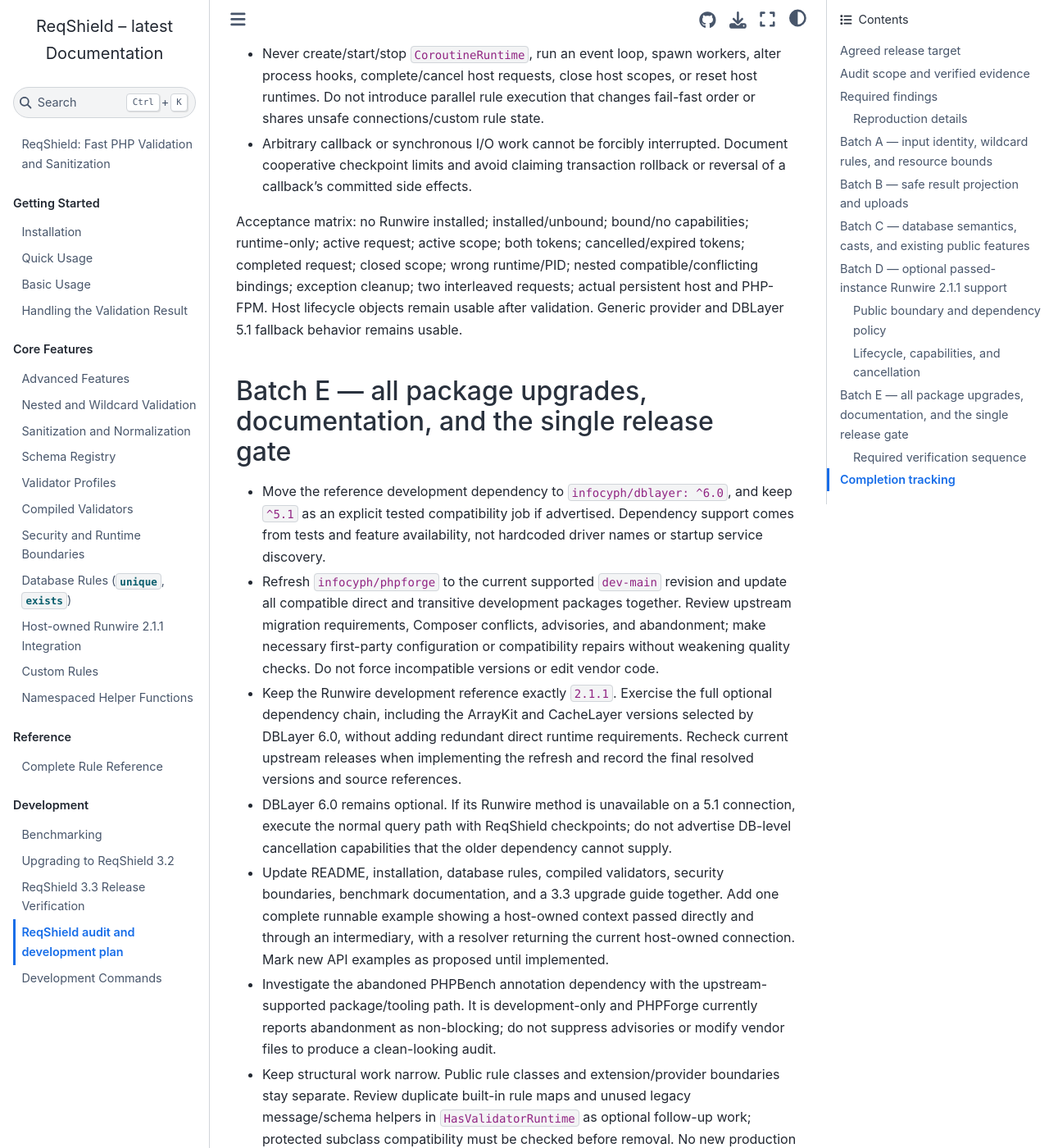
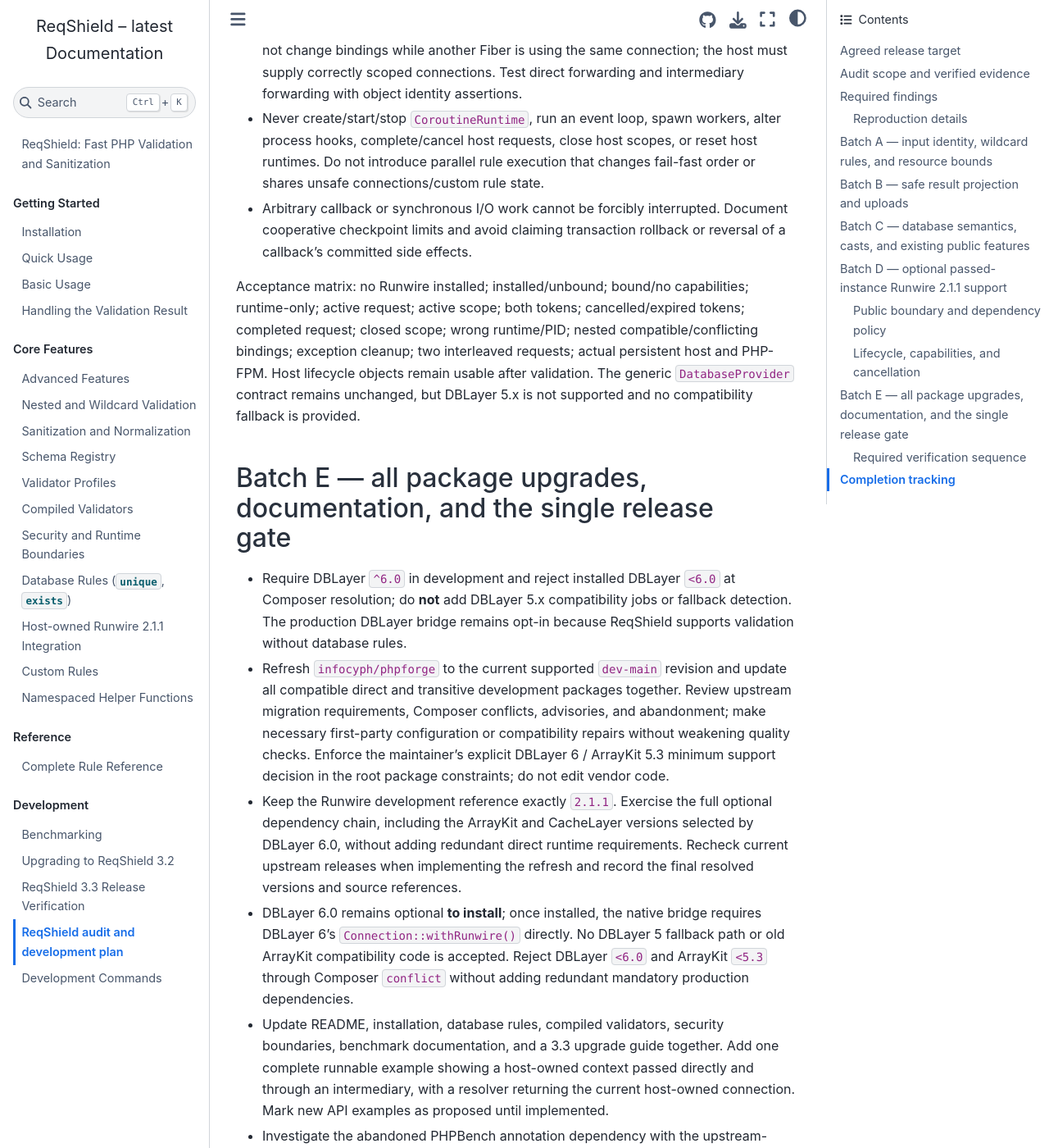
Before and after one commit to infocyph/ReqShield, a Sphinx documentation site: the page built from docs/plans/reqshield-3.3-audit-and-development-plan.md, in a window 1280 px wide and 1400 px high, scrolled down 10702 px. Shown: the whole window at 82% size. Built offline with Sphinx 7.4.7 and the Sphinx Book theme 1.1.4, drawn with Linux system fonts in a browser that asks for light colours; pages that are not in the unit, such as notebooks, are missing from menus; some of the changed text lies outside the part shown.

Commit message:
docs: formalize DBLayer 6 and ArrayKit 5.3 minimum, remove old-version BC plan

```diff
--- a/docs/plans/reqshield-3.3-audit-and-development-plan.md
+++ b/docs/plans/reqshield-3.3-audit-and-development-plan.md
@@ -10,7 +10,7 @@
 
 Ship **one 3.3.0 release** containing all required security and correctness repairs (R01–R11), optional passed-instance Runwire 2.1.1 integration, DBLayer 6.0 support, and the complete compatible package/tooling refresh in batches A–E. This follows the maintainer's preference for a single release; the batches are implementation checkpoints, not separate release milestones.
 
-Preserve supported public signatures, named parameters, flat result keys, custom provider contracts, and the existing optional DBLayer 5.1 path. Document newly rejected ambiguous or unsafe inputs. A major release is unnecessary for the planned additive APIs and repairs. If implementation reveals an unavoidable breaking contract change, revise the version decision explicitly rather than silently including it in a minor release.
+Preserve public validator signatures, named parameters, flat result keys and custom database provider contracts. **Explicit maintainer decision (2026-10-09): no compatibility or fallback support for DBLayer 5.x or older ArrayKit versions.** The optional native DBLayer bridge supports DBLayer >=6.0 and the compatible ArrayKit >=5.3 dependency line; Composer must reject legacy installed versions. Document newly rejected ambiguous or unsafe inputs. A major release is unnecessary for the planned additive APIs and repairs. If implementation reveals an unavoidable breaking contract change, revise the version decision explicitly rather than silently including it in a minor release.
 
 Use one final acceptance gate on the same candidate commit and resolved package set. Do not publish an intermediate patch or partial feature release. The 3.3.0 release is not currently certified: the reproduced findings and implementation gates remain open.
 
@@ -159,14 +159,14 @@
 - Never create/start/stop `CoroutineRuntime`, run an event loop, spawn workers, alter process hooks, complete/cancel host requests, close host scopes, or reset host runtimes. Do not introduce parallel rule execution that changes fail-fast order or shares unsafe connections/custom rule state.
 - Arbitrary callback or synchronous I/O work cannot be forcibly interrupted. Document cooperative checkpoint limits and avoid claiming transaction rollback or reversal of a callback's committed side effects.
 
-Acceptance matrix: no Runwire installed; installed/unbound; bound/no capabilities; runtime-only; active request; active scope; both tokens; cancelled/expired tokens; completed request; closed scope; wrong runtime/PID; nested compatible/conflicting bindings; exception cleanup; two interleaved requests; actual persistent host and PHP-FPM. Host lifecycle objects remain usable after validation. Generic provider and DBLayer 5.1 fallback behavior remains usable.
+Acceptance matrix: no Runwire installed; installed/unbound; bound/no capabilities; runtime-only; active request; active scope; both tokens; cancelled/expired tokens; completed request; closed scope; wrong runtime/PID; nested compatible/conflicting bindings; exception cleanup; two interleaved requests; actual persistent host and PHP-FPM. Host lifecycle objects remain usable after validation. The generic `DatabaseProvider` contract remains unchanged, but DBLayer 5.x is not supported and no compatibility fallback is provided.
 
 ## Batch E — all package upgrades, documentation, and the single release gate
 
-- Move the reference development dependency to `infocyph/dblayer: ^6.0`, and keep `^5.1` as an explicit tested compatibility job if advertised. Dependency support comes from tests and feature availability, not hardcoded driver names or startup service discovery.
-- Refresh `infocyph/phpforge` to the current supported `dev-main` revision and update all compatible direct and transitive development packages together. Review upstream migration requirements, Composer conflicts, advisories, and abandonment; make necessary first-party configuration or compatibility repairs without weakening quality checks. Do not force incompatible versions or edit vendor code.
+- Require DBLayer `^6.0` in development and reject installed DBLayer `<6.0` at Composer resolution; do **not** add DBLayer 5.x compatibility jobs or fallback detection. The production DBLayer bridge remains opt-in because ReqShield supports validation without database rules.
+- Refresh `infocyph/phpforge` to the current supported `dev-main` revision and update all compatible direct and transitive development packages together. Review upstream migration requirements, Composer conflicts, advisories, and abandonment; make necessary first-party configuration or compatibility repairs without weakening quality checks. Enforce the maintainer's explicit DBLayer 6 / ArrayKit 5.3 minimum support decision in the root package constraints; do not edit vendor code.
 - Keep the Runwire development reference exactly `2.1.1`. Exercise the full optional dependency chain, including the ArrayKit and CacheLayer versions selected by DBLayer 6.0, without adding redundant direct runtime requirements. Recheck current upstream releases when implementing the refresh and record the final resolved versions and source references.
-- DBLayer 6.0 remains optional. If its Runwire method is unavailable on a 5.1 connection, execute the normal query path with ReqShield checkpoints; do not advertise DB-level cancellation capabilities that the older dependency cannot supply.
+- DBLayer 6.0 remains optional **to install**; once installed, the native bridge requires DBLayer 6's `Connection::withRunwire()` directly. No DBLayer 5 fallback path or old ArrayKit compatibility code is accepted. Reject DBLayer `<6.0` and ArrayKit `<5.3` through Composer `conflict` without adding redundant mandatory production dependencies.
 - Update README, installation, database rules, compiled validators, security boundaries, benchmark documentation, and a 3.3 upgrade guide together. Add one complete runnable example showing a host-owned context passed directly and through an intermediary, with a resolver returning the current host-owned connection. Mark new API examples as proposed until implemented.
 - Investigate the abandoned PHPBench annotation dependency with the upstream-supported package/tooling path. It is development-only and PHPForge currently reports abandonment as non-blocking; do not suppress advisories or modify vendor files to produce a clean-looking audit.
 - Keep structural work narrow. Public rule classes and extension/provider boundaries stay separate. Review duplicate built-in rule maps and unused legacy message/schema helpers in `HasValidatorRuntime` as optional follow-up work; protected subclass compatibility must be checked before removal. No new production type is currently justified by the plan.
@@ -194,4 +194,4 @@
 | D | Optional per-execution Runwire support | **Batch QA passed** at `8223ff9`: [GitHub Actions 37866171652](https://github.com/infocyph/ReqShield/actions/runs/37866171652). PHP 8.4/8.5 stable/lowest QA, analyzer, clean install and benchmark jobs green; actual persistent host soak remains release evidence |
 | E | All compatible package upgrades, docs, and unified 3.3.0 acceptance | **In progress** after Batch D hosted QA success; final docs, released-dependency matrix and authoritative host RPM / persistent soak remain pending |
 
-The audit and this plan are complete. Remediation, new integration APIs, and release certification remain separate implementation work.
+The audit is historical evidence. Implementation batches A–D passed their original hosted QA checkpoints, and Batch E is in progress. The new strict DBLayer 6 / ArrayKit 5.3 minimum policy must pass fresh QA; complete release certification and host evidence remain separate work.
```
